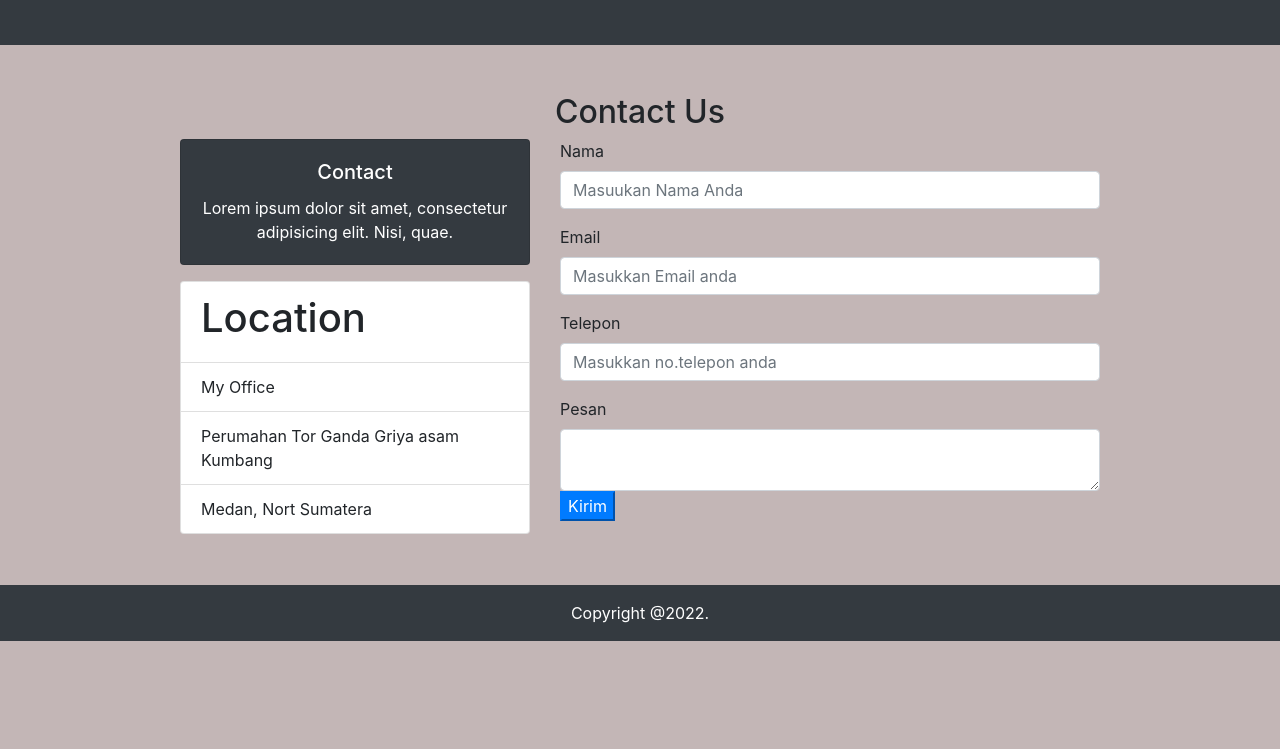
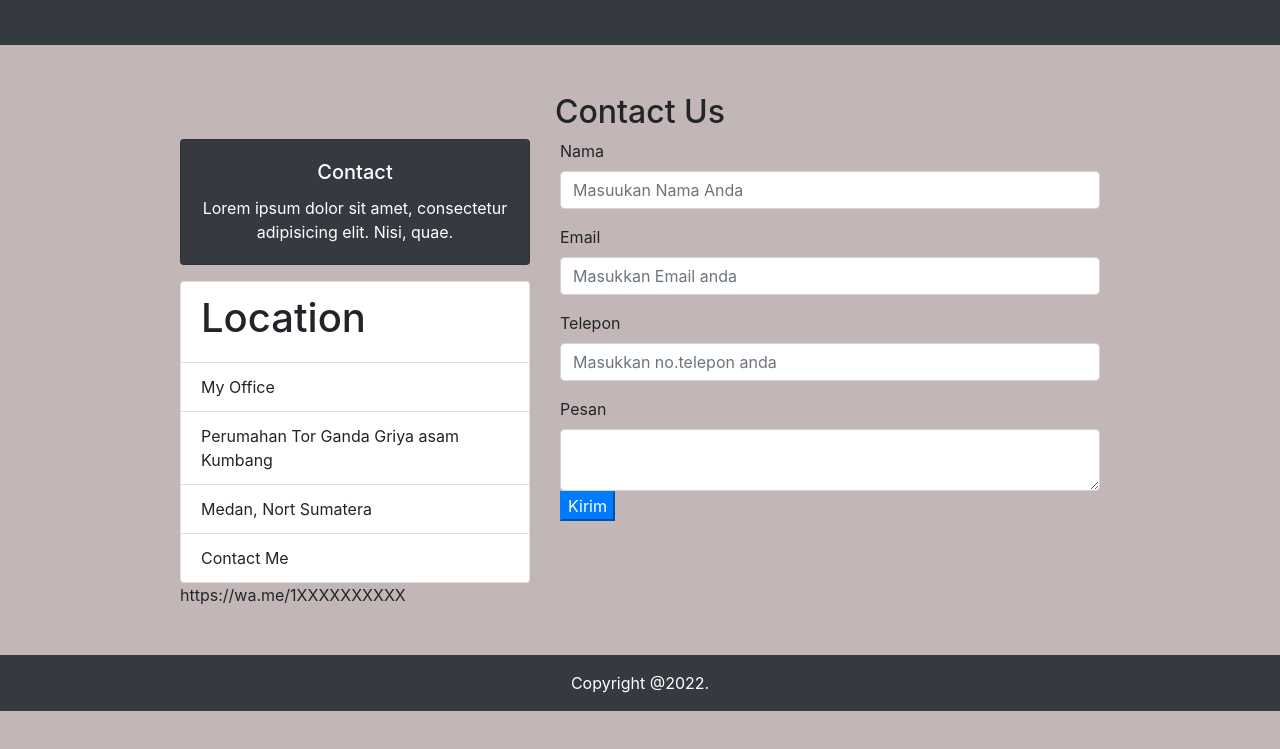
Before and after one commit to Sdri17/Sdri17.gitthub.io-, a plain HTML site: page index.html in a window 1280 px wide. Shown: the part 2117-2866 px from the top of the page. Before the commit the page ends 2806 px from the top, so only its background shows below. Drawn offline with Linux system fonts and the light colour scheme.

Commit message:
Update index.html

```diff
--- a/index.html
+++ b/index.html
@@ -148,6 +148,9 @@
           <li class="list-group-item">My Office</li>
           <li class="list-group-item">Perumahan Tor Ganda Griya asam Kumbang</li>
           <li class="list-group-item">Medan, Nort Sumatera</li>
+          <li a href="  https://wa.me/+6282361481112" class="list-group-item">Contact Me</li>
+          https://wa.me/1XXXXXXXXXX
+
         </ul>
       </div>
       <div class="col-lg-6">
```
